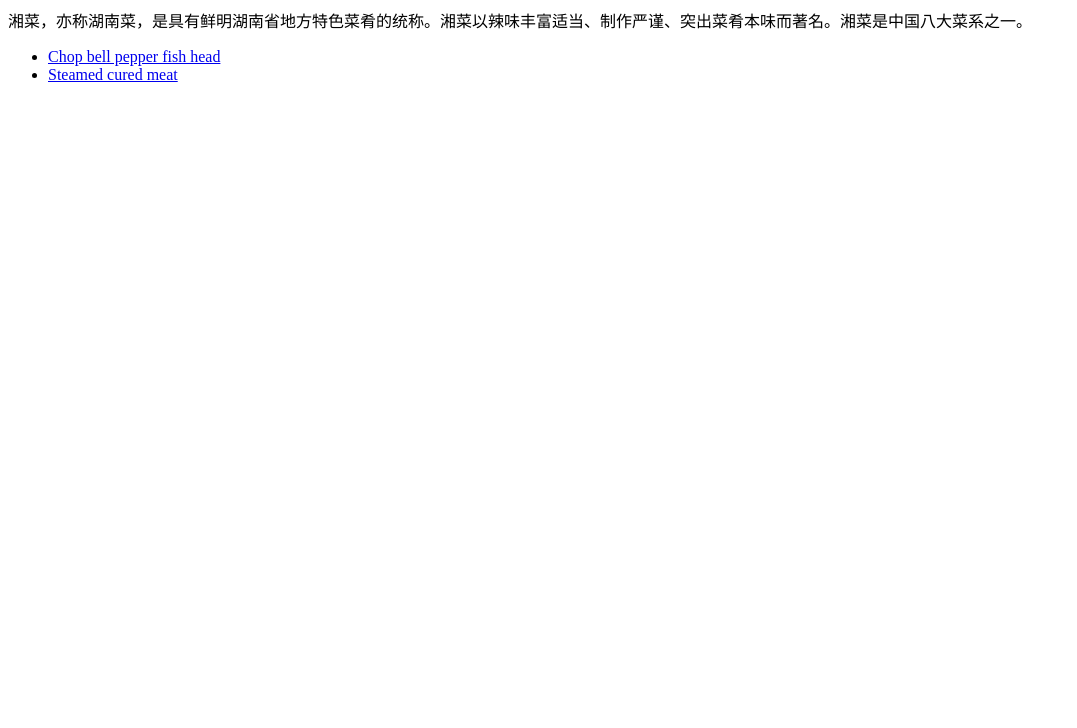
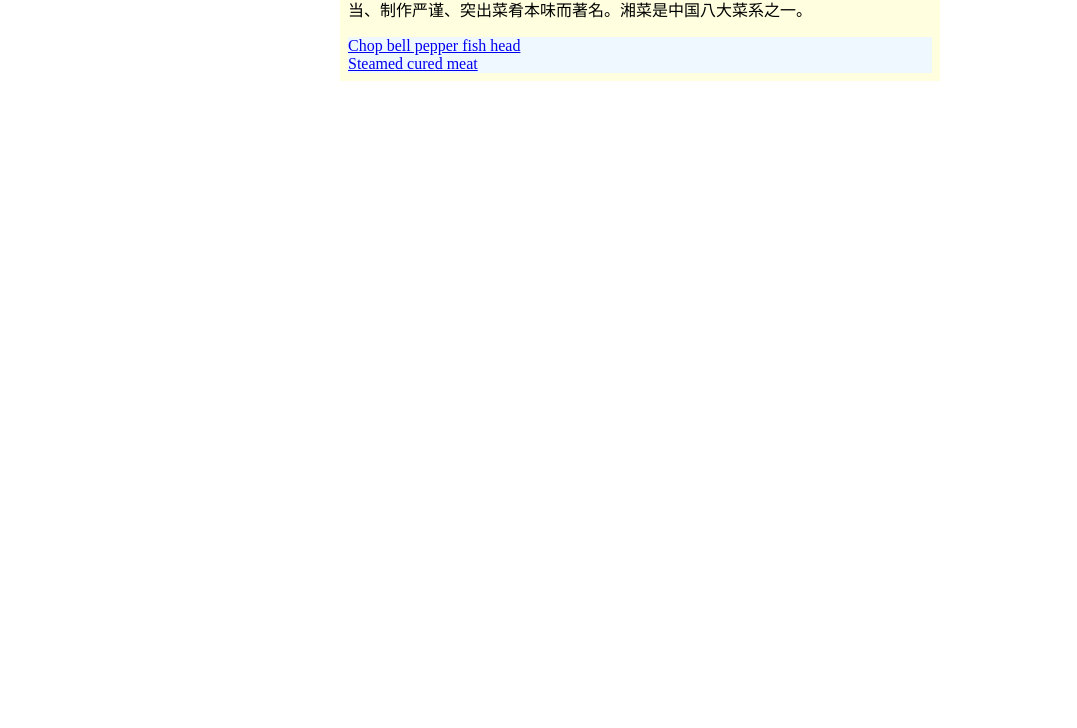
Before and after one commit to RichardSunStar/odin-recipes, a plain HTML site: page index.html in a window 1280 px wide. Shown: the part 72-800 px from the top of the page, without its empty margins (0-1077 px from the left). Drawn offline with Linux system fonts and the light colour scheme.

Commit message:
Refactor HTML structure and add CSS styling

```diff
--- a/index.html
+++ b/index.html
@@ -6,11 +6,16 @@
     <link rel="stylesheet" href="/style/style.css">
   </head>
   <body>
+    <div class="info">
       <h1>Hunan Recipes</h1>
       <p>湘菜，亦称湖南菜，是具有鲜明湖南省地方特色菜肴的统称。湘菜以辣味丰富适当、制作严谨、突出菜肴本味而著名。湘菜是中国八大菜系之一。</p>
+
+    </div>
+    <div class="list">
       <ul>
         <li><a href="./recipes/Chop-bell-pepper-fish-head.html">Chop bell pepper fish head</a></li>
         <li><a href="./recipes/Steamed-cured-meat.html">Steamed cured meat</a></li>
       </ul>
+    </div>
   </body>
 </html>
--- a/style/style.css
+++ b/style/style.css
@@ -1,5 +1,15 @@
-body {
+* {
   font-family: 'Times New Roman', Times, serif;
+  margin: 0px;
+  padding: 0px;
+}
+
+div {
+  box-sizing: border-box;
+  width: 600px;
+  margin: 0px auto;
+  padding: 8px;
+  background-color: lightyellow;
 }
 
 h1 {
@@ -7,12 +17,15 @@ h1 {
   text-align: center;
 }
 
-h3 {
-  color: lightcoral;
-}
-ol,
 ul {
   font-size: 16px;
+  list-style-type: none;
+}
+
+/* 如何让li标签平分盒子？ */
+li {
+  /* display: inline-block; */
+  background-color: aliceblue;
 }
 
 img {
```
Lines whose indentation alone changed are shown as unchanged.
